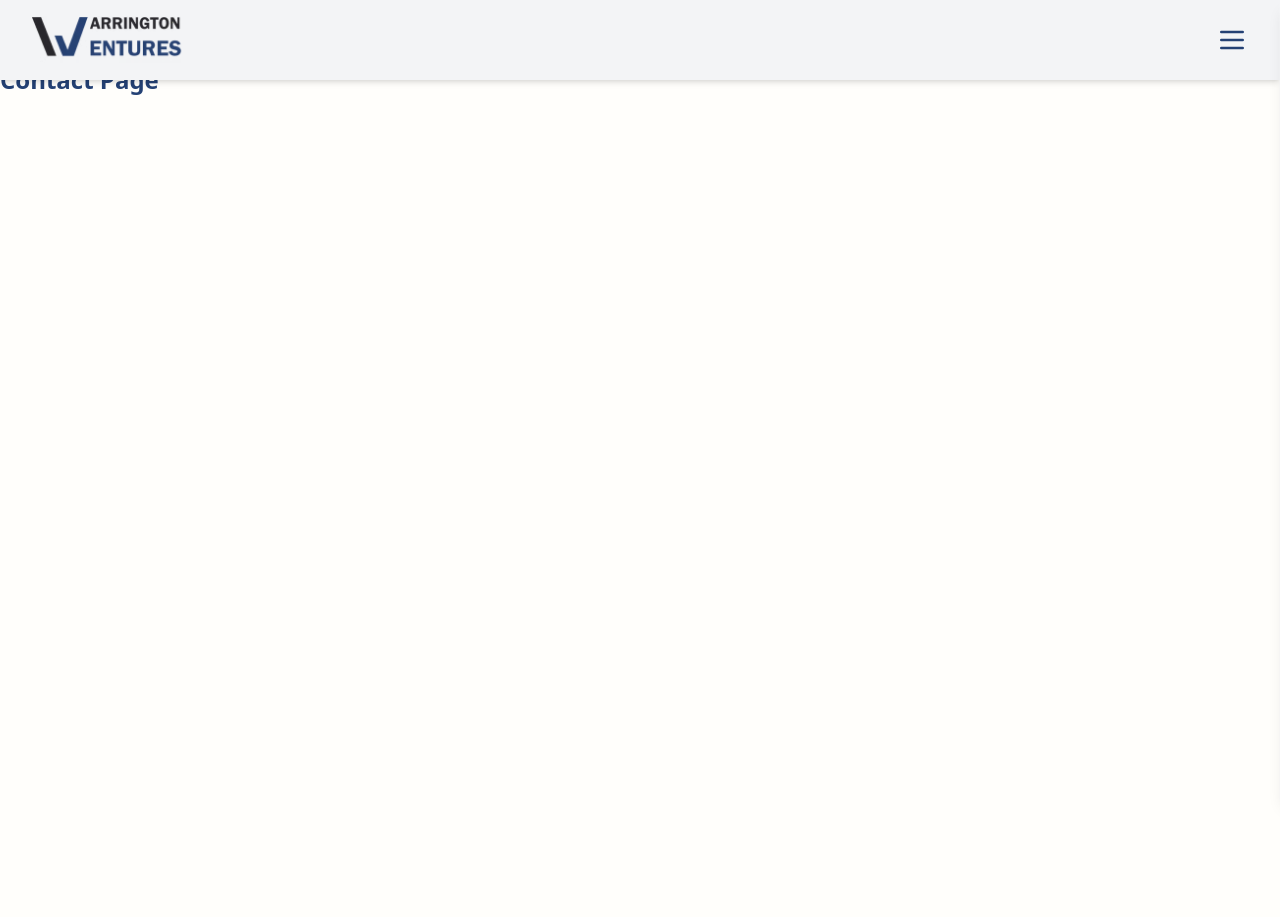
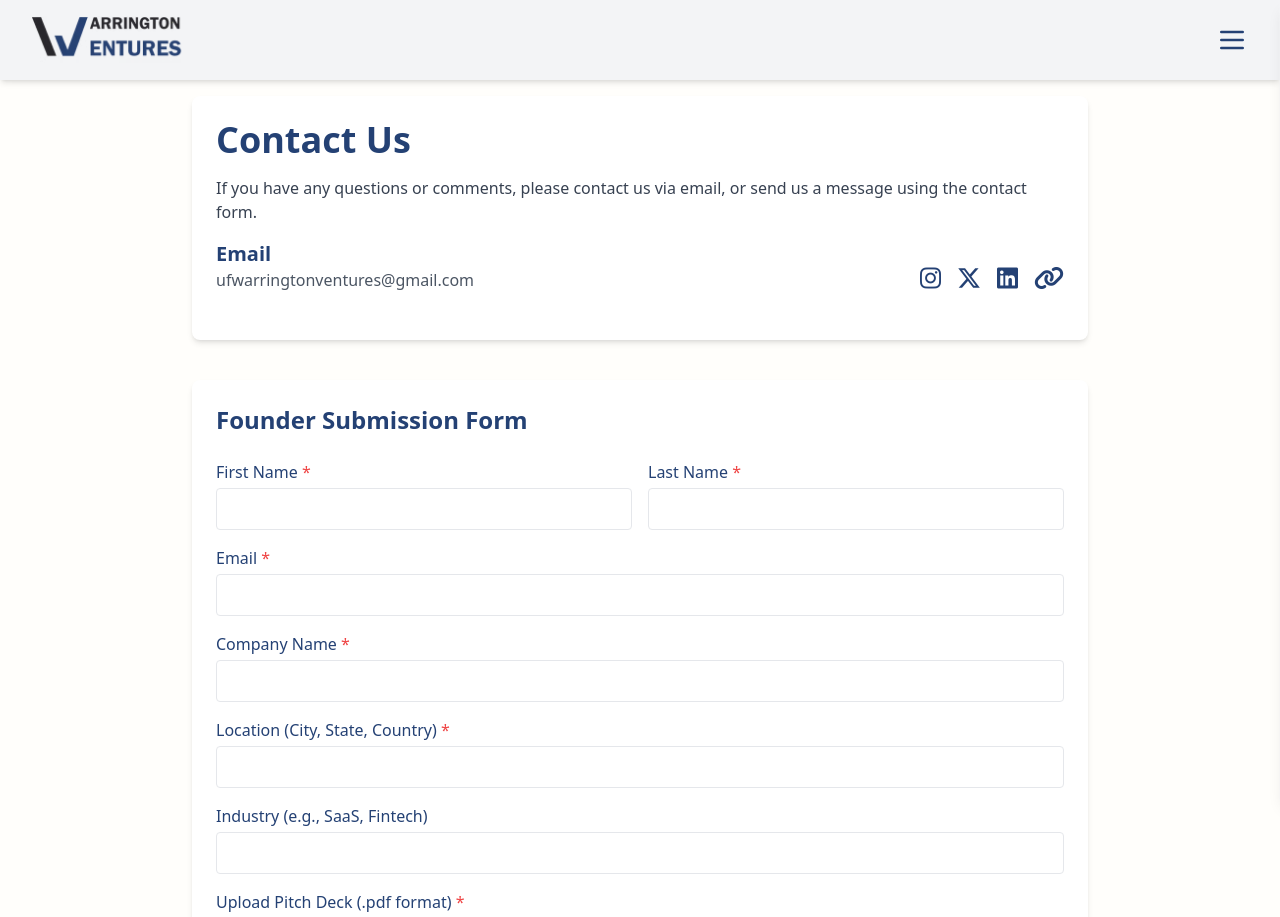
Before and after one commit to a1exanderklein/Warrington-Ventures, a React (Vite) app: page /contact in a window 1280 px wide. Shown: the top 917 px of the page. Before the commit the page ends 864 px from the top, so only its background shows below. Built offline with nearby package versions, Linux system fonts and the light colour scheme.

Commit message:
Contact Page foundation complete

```diff
--- a/package.json
+++ b/package.json
@@ -10,6 +10,8 @@
     "preview": "vite preview"
   },
   "dependencies": {
+    "@fortawesome/fontawesome-free": "^6.7.2",
+    "emailjs-com": "^3.2.0",
     "react": "^18.3.1",
     "react-dom": "^18.3.1",
     "react-router-dom": "^7.0.2"
--- a/src/App.jsx
+++ b/src/App.jsx
@@ -6,7 +6,7 @@ export default function App() {
   return (
     <>
       <Navbar />
-      <div className="h-full mt-16">
+      <div className="h-full">
         <Outlet />
       </div>
     </>
--- a/src/index.css
+++ b/src/index.css
@@ -24,6 +24,6 @@ html, body {
     align-items: left;
     padding: 16px;
     background: linear-gradient(rgba(200, 214, 238, 0.7), rgba(200, 214, 238, 0.7)),
-      url('./assets/backgroundGatorGlobe.jpg') no-repeat center center;
+      url('./assets/promo.mp4') no-repeat center center;
     background-size: cover;
 }
--- a/src/pages/Contact.jsx
+++ b/src/pages/Contact.jsx
@@ -1,3 +1,204 @@
+import React, { useState } from "react";
+import emailjs from "emailjs-com";
+import "@fortawesome/fontawesome-free/css/all.min.css";
+
 export default function Contact() {
-    return <h1 className="text-2xl font-bold">Contact Page</h1>;
-  }
+  const [formData, setFormData] = useState({
+    firstName: "",
+    lastName: "",
+    email: "",
+    companyName: "",
+    location: "",
+    industry: "",
+    capital: "",
+    valuation: "",
+    revenue: "No",
+    pitchDeck: null,
+    hearAboutUs: "",
+  });
+
+  const handleChange = (e) => {
+    const { name, value, files } = e.target;
+    setFormData({
+      ...formData,
+      [name]: files ? files[0] : value,
+    });
+  };
+
+  const handleSubmit = async (e) => {
+    e.preventDefault();
+
+    const emailParams = {
+      firstName: formData.firstName,
+      lastName: formData.lastName,
+      email: formData.email,
+      companyName: formData.companyName,
+      location: formData.location,
+      industry: formData.industry,
+      capital: formData.capital,
+      valuation: formData.valuation,
+      revenue: formData.revenue,
+      hearAboutUs: formData.hearAboutUs,
+    };
+
+    try {
+      //Replace "YOUR_SERVICE_ID", "YOUR_TEMPLATE_ID", and "YOUR_USER_ID" with EmailJS account details. ***
+      await emailjs.send(
+        "YOUR_SERVICE_ID",
+        "YOUR_TEMPLATE_ID",
+        emailParams,
+        "YOUR_USER_ID"
+      );
+      alert("Form submitted successfully!");
+    } catch (error) {
+      console.error("Failed to send form data:", error);
+      alert("Error submitting form. Please try again later.");
+    }
+  };
+
+  return (
+    <div className="mt-24">
+      {/* Contact Us Section */}
+      <div className="max-w-4xl mx-auto p-6 bg-white rounded-lg shadow-md">
+        <h1 className="text-4xl font-bold mb-4">Contact Us</h1>
+        <p className="mb-4 text-gray-700">
+          If you have any questions or comments, please contact us via email, or
+          send us a message using the contact form.
+        </p>
+        <div className="grid grid-cols-2">
+          <div className="text-left mb-6">
+            <h2 className="font-bold text-xl">Email</h2>
+            <p className="text-gray-600">ufwarringtonventures@gmail.com</p>
+          </div>
+          <div className="flex justify-end items-center space-x-4 text-2xl">
+            {/* Social Media Icons */}
+            <a href="https://instagram.com" target="_blank" rel="noreferrer">
+              <i className="fa-brands fa-instagram"></i>
+            </a>
+            <a href="https://x.com" target="_blank" rel="noreferrer">
+              <i className="fa-brands fa-x-twitter"></i>
+            </a>
+            <a href="https://linkedin.com" target="_blank" rel="noreferrer">
+              <i className="fa-brands fa-linkedin"></i>
+            </a>
+            <a href="#" target="_blank" rel="noreferrer">
+              <i className="fa-solid fa-link"></i>
+            </a>
+          </div>
+        </div>
+      </div>
+
+      {/* Founders Form */}
+      <div className="mt-10 max-w-4xl mx-auto p-6 bg-white rounded-lg shadow-md">
+        <h1 className="text-2xl font-bold mb-6">Founder Submission Form</h1>
+        <form onSubmit={handleSubmit} className="space-y-4">
+          <div className="flex space-x-4">
+            <div className="w-1/2">
+              <label className="block mb-1">
+                First Name <span className="text-red-500">*</span>
+              </label>
+              <input
+                type="text"
+                name="firstName"
+                onChange={handleChange}
+                required
+                className="w-full p-2 border rounded"
+              />
+            </div>
+            <div className="w-1/2">
+              <label className="block mb-1">
+                Last Name <span className="text-red-500">*</span>
+              </label>
+              <input
+                type="text"
+                name="lastName"
+                onChange={handleChange}
+                required
+                className="w-full p-2 border rounded"
+              />
+            </div>
+          </div>
+
+          <div>
+            <label className="block mb-1">
+              Email <span className="text-red-500">*</span>
+            </label>
+            <input
+              type="email"
+              name="email"
+              onChange={handleChange}
+              required
+              className="w-full p-2 border rounded"
+            />
+          </div>
+
+          <div>
+            <label className="block mb-1">
+              Company Name <span className="text-red-500">*</span>
+            </label>
+            <input
+              type="text"
+              name="companyName"
+              onChange={handleChange}
+              required
+              className="w-full p-2 border rounded"
+            />
+          </div>
+
+          <div>
+            <label className="block mb-1">
+              Location (City, State, Country) <span className="text-red-500">*</span>
+            </label>
+            <input
+              type="text"
+              name="location"
+              onChange={handleChange}
+              required
+              className="w-full p-2 border rounded"
+            />
+          </div>
+
+          <div>
+            <label className="block mb-1">Industry (e.g., SaaS, Fintech)</label>
+            <input
+              type="text"
+              name="industry"
+              onChange={handleChange}
+              className="w-full p-2 border rounded"
+            />
+          </div>
+
+          <div>
+            <label className="block mb-1">
+              Upload Pitch Deck (.pdf format) <span className="text-red-500">*</span>
+            </label>
+            <input
+              type="file"
+              name="pitchDeck"
+              accept="application/pdf"
+              onChange={handleChange}
+              required
+              className="w-full p-2 border rounded"
+            />
+          </div>
+
+          <div>
+            <label className="block mb-1">How did you hear about us?</label>
+            <textarea
+              name="hearAboutUs"
+              onChange={handleChange}
+              className="w-full p-2 border rounded"
+            />
+          </div>
+
+          <button
+            type="submit"
+            className="w-full bg-[#31599d] text-white py-2 rounded hover:bg-[#244174]"
+          >
+            Submit
+          </button>
+        </form>
+      </div>
+    </div>
+  );
+}
--- a/src/pages/Home.jsx
+++ b/src/pages/Home.jsx
@@ -1,19 +1,34 @@
 import React from 'react';
 
 export default function Home() {
+  return (
+    <div className="home-container relative h-screen w-screen overflow-hidden">
+      {/* Background video */}
+      <video
+        autoPlay
+        loop
+        muted
+        className="absolute top-0 left-0 w-full h-full object-cover"
+      >
+        <source src="./assets/promo.mp4" type="video/mp4" />
+        Your browser does not support the video tag.
+      </video>
 
-  return (
-    <div className="home-container">
-      <div className="w-3/5">
+      {/* Content */}
+      <div className="relative z-10 w-3/5 text-white p-8">
         <h1 className="text-8xl mb-10">
           Empowering tomorrow’s entrepreneurs, today
+          {/* Empowering <span className='text-gray-700'>tomorrow’s</span> entrepreneurs, <span className='text-[#244174]'>today</span> */}
         </h1>
         <h2 className="text-3xl leading-10">
-          Fostering groundbreaking innovation and shaping
-          University of Florida students into the next generation of early-
-          stage investors and entrepreneurs
+          Fostering groundbreaking innovation and shaping University of Florida
+          students into the next generation of early-stage investors and
+          entrepreneurs
         </h2>
       </div>
+
+      {/* Overlay to enhance text readability */}
+      <div className="absolute top-0 left-0 w-full h-full bg-black opacity-50 z-0"></div>
     </div>
   );
 }
--- a/src/pages/Portfolio.jsx
+++ b/src/pages/Portfolio.jsx
@@ -34,6 +34,7 @@ export default function Portfolio() {
     };
 
     return (
+        <div className='mt-20'>
             <div className="grid grid-cols-1 sm:grid-cols-2 md:grid-cols-3 lg:grid-cols-4 min-w-screen h-full">
                 {PortfolioCompanies.map((portco, index) => (
                     <PortcoCard
@@ -49,5 +50,6 @@ export default function Portfolio() {
                     <PortcoModal portco={selectedPortco} onClose={closeModal} />
                 )}
             </div>
+        </div>
     );
 }
--- a/src/pages/Team.jsx
+++ b/src/pages/Team.jsx
@@ -78,6 +78,7 @@ export default function Team() {
     };
 
     return (
+        <div className='mt-20'>
             <div className="grid grid-cols-1 sm:grid-cols-2 md:grid-cols-3 lg:grid-cols-4 gap-x-8 min-w-screen p-8">
                 {teamMembers.map((member, index) => (
                     <TeamMemberCard
@@ -95,5 +96,6 @@ export default function Team() {
                     <TeamMemberModal member={selectedMember} onClose={closeModal} />
                 )}
             </div>
+        </div>
     );
 }
```
Also changed, not shown: 2 other files (tests, documents, lock files or other folders). Lines whose indentation alone changed are shown as unchanged.
